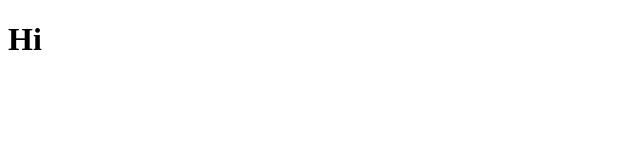
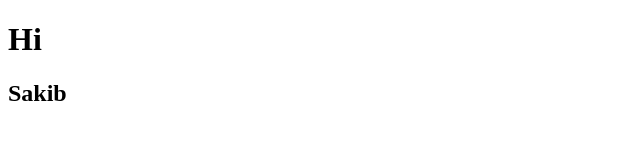
Before and after one commit to Rssakib/second-project, a plain HTML site: page index.html in a window 1280 px wide. Shown: the whole page, without its empty margins (0-640 px from the left). Drawn offline with Linux system fonts and the light colour scheme.

Commit message:
new  commit

```diff
--- a/index.html
+++ b/index.html
@@ -7,5 +7,6 @@
 </head>
 <body>
     <h1>Hi</h1>
+    <h2>Sakib</h2>
 </body>
 </html>
```
